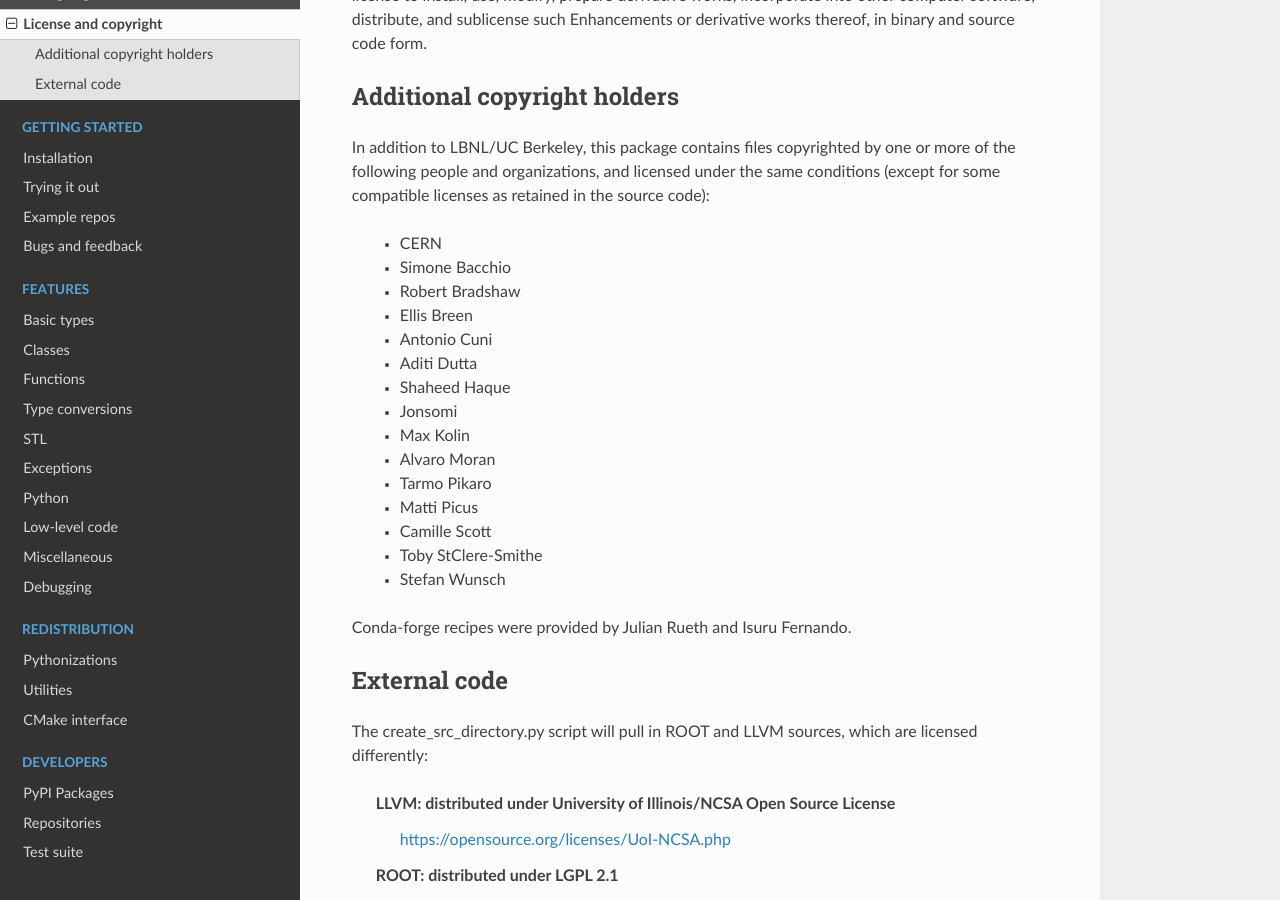
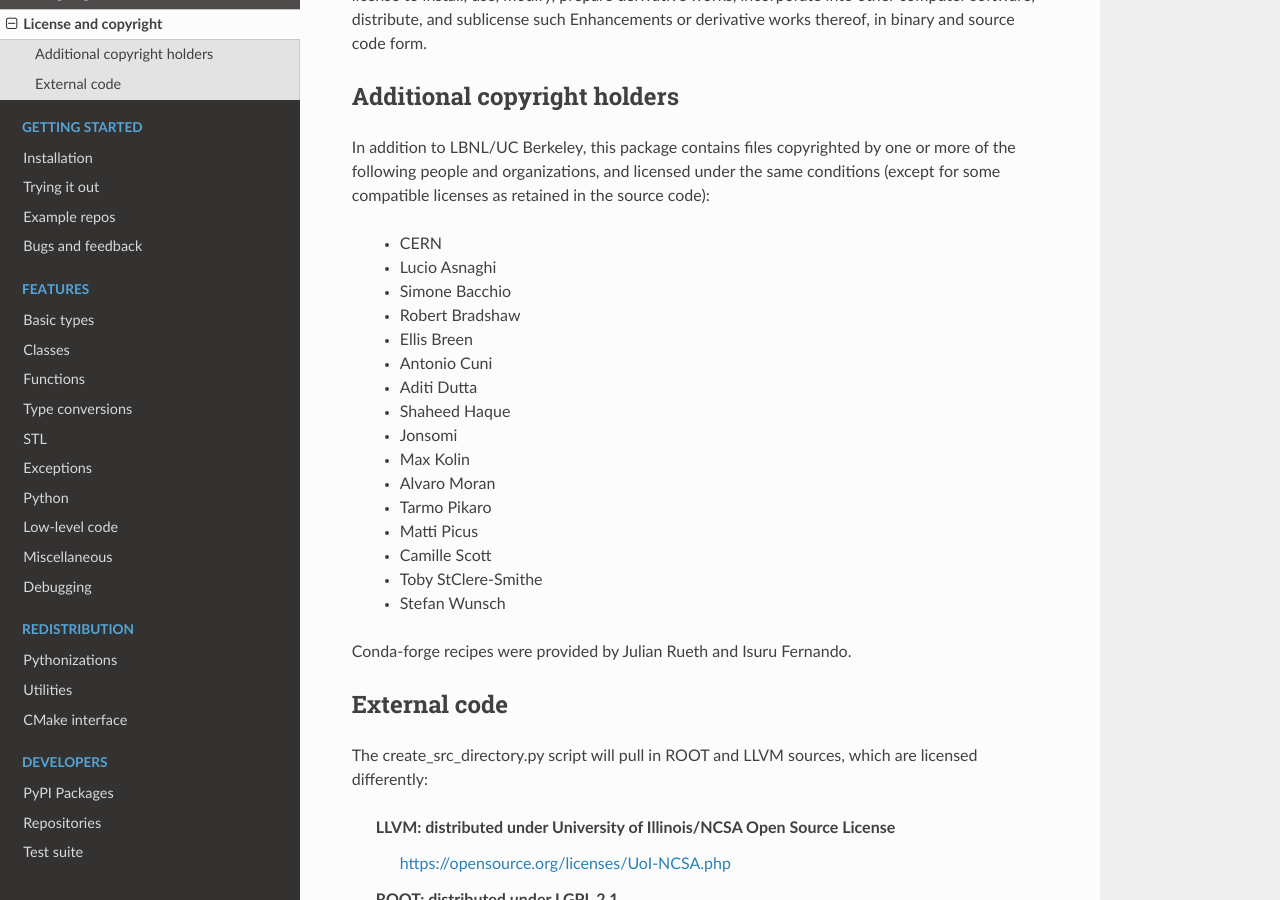
Before and after one commit to wlav/cppyy, a Sphinx documentation site: the page built from doc/source/license.rst, in a window 1280 px wide and 900 px high, scrolled down 872 px. Built offline with Sphinx 7.4.7 and the Read the Docs theme 2.0.0, drawn with Linux system fonts in a browser that asks for light colours.

Commit message:
update copyright holders

```diff
--- a/doc/source/license.rst
+++ b/doc/source/license.rst
@@ -51,6 +51,7 @@
 source code):
 
   * CERN
+  * Lucio Asnaghi
   * Simone Bacchio
   * Robert Bradshaw
   * Ellis Breen
```
Also changed, not shown: LICENSE.txt.
